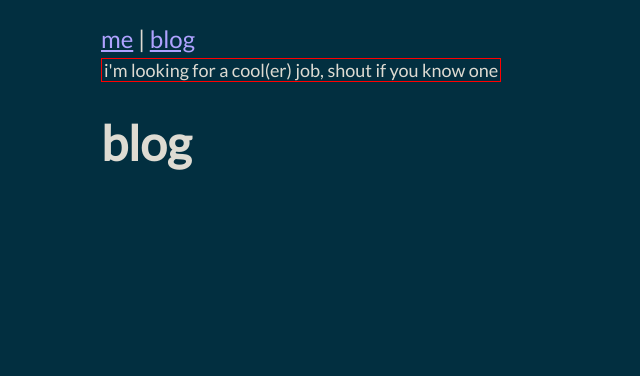
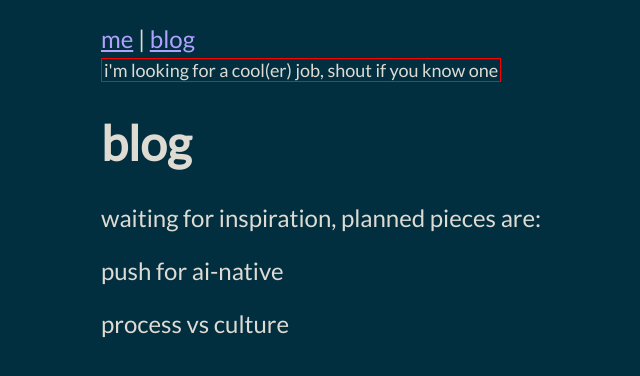
Before and after one commit to nova93/nova93, a Next.js app: page /blog in a window 1280 px wide. Shown: the top 376 px of the page, without its empty margins (239-879 px from the left). Built offline with nearby package versions, Linux system fonts and the light colour scheme.

Commit message:
blog info

```diff
--- a/src/pages/blog.tsx
+++ b/src/pages/blog.tsx
@@ -4,6 +4,9 @@ const BlogPage = () => (
   <>
     <Seo title="blog - robmoritz.me" />
     <h1>blog</h1>
+    <p>waiting for inspiration, planned pieces are:</p>
+    <p>push for ai-native</p>
+    <p>process vs culture</p>
   </>
 )
 
```
